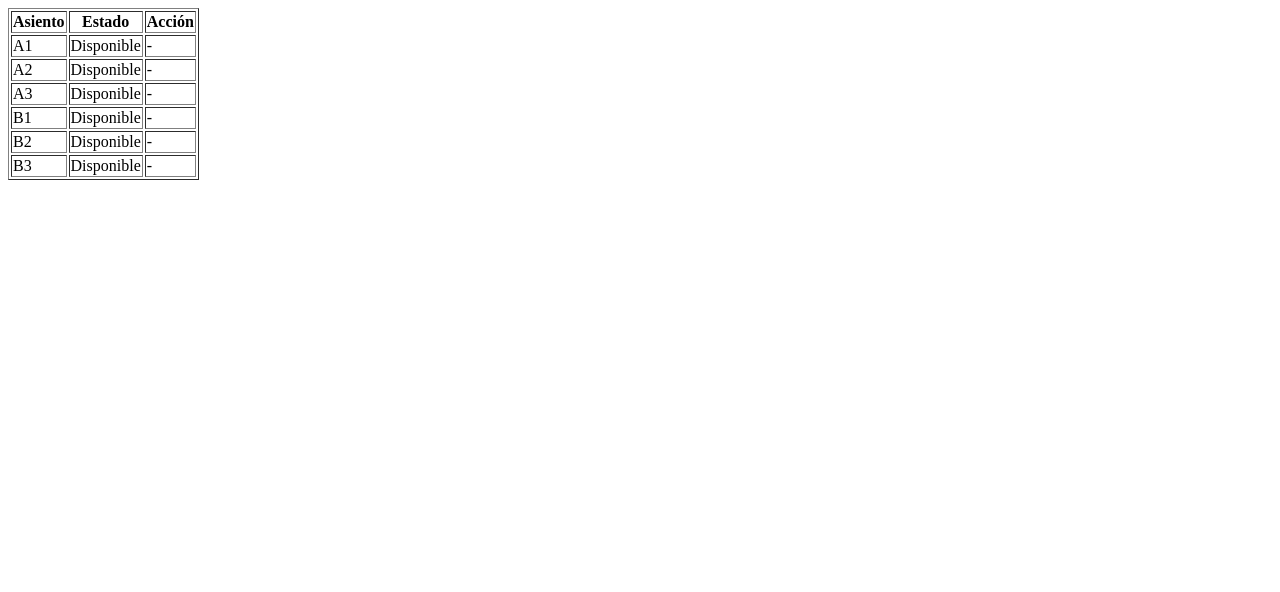
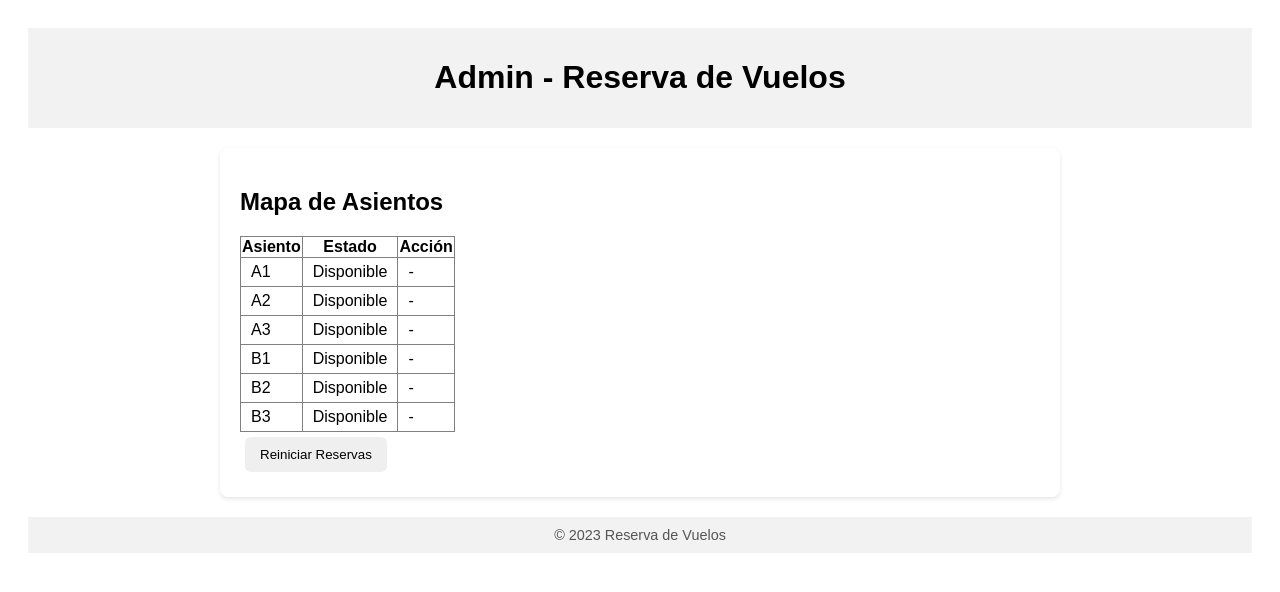
Before and after one commit to AronQuito/reserva_vuelos, a Flask app: page /admin in a window 1280 px wide. Shown: the top 592 px of the page. Run offline with Flask 3, Linux system fonts and the light colour scheme.

Commit message:
modified:   static/style.css 	modified:   templates/admin.html 	modified:   templates/index.html

```diff
--- a/static/style.css
+++ b/static/style.css
@@ -32,3 +32,75 @@ table {
 td {
   padding: 5px 10px;
 }
+
+.container {
+  max-width: 800px;
+  margin: 20px auto;
+  padding: 20px;
+  background-color: #fff;
+  border-radius: 8px;
+  box-shadow: 0 2px 4px rgba(0, 0, 0, 0.1);
+}
+
+.form-group {
+  margin-bottom: 15px;
+}
+
+.form-group label {
+  display: block;
+  margin-bottom: 5px;
+  font-weight: bold;
+}
+
+.form-group input[type="text"] {
+  width: 100%;
+  padding: 8px;
+  border: 1px solid #ccc;
+  border-radius: 4px;
+}
+
+.seat-layout {
+  margin-top: 20px;
+}
+
+.seat-row {
+  display: flex;
+  justify-content: center;
+  margin-bottom: 5px;
+}
+
+.seat {
+  width: 40px;
+  height: 40px;
+  display: flex;
+  align-items: center;
+  justify-content: center;
+  font-size: 0.9em;
+  font-weight: bold;
+}
+
+.seat.available {
+  background-color: lightgreen;
+}
+
+.seat.occupied {
+  background-color: salmon;
+  cursor: not-allowed;
+}
+
+.seat.selected {
+  border: 2px solid black;
+  background-color: yellow;
+}
+
+header, footer {
+  background-color: #f2f2f2;
+  padding: 10px 0;
+  text-align: center;
+}
+
+footer p {
+  margin: 0;
+  font-size: 0.9em;
+  color: #555;
+}
--- a/templates/admin.html
+++ b/templates/admin.html
@@ -1,3 +1,62 @@
+<!DOCTYPE html>
+<html>
+<head>
+  <title>Admin - Reserva de Vuelos</title>
+  <link rel="stylesheet" href="/static/style.css">
+  <meta name="viewport" content="width=device-width, initial-scale=1.0">
+</head>
+<body>
+  <header>
+    <h1>Admin - Reserva de Vuelos</h1>
+  </header>
+
+  <div class="container">
+    <h2>Mapa de Asientos</h2>
+    <div id="mapa"></div>
+    <button onclick="reiniciar()">Reiniciar Reservas</button>
+  </div>
+
+  <footer>
+    <p>&copy; 2023 Reserva de Vuelos</p>
+  </footer>
+
+  <script>
+  function actualizar() {
+    fetch("/consultar")
+      .then(res => res.json())
+      .then(data => {
+        const vuelo = data["vuelo_123"].asientos;
+        let html = '<table><tr><th>Asiento</th><th>Estado</th><th>Acción</th></tr>';
+        for (let asiento in vuelo) {
+          const estado = vuelo[asiento];
+          html += `<tr>
+                     <td>${asiento}</td>
+                     <td>${estado ? estado : "Disponible"}</td>
+                     <td>${estado ? `<button onclick="eliminar('${asiento}')" class="delete-button">❌</button>` : "-"}</td>
+                   </tr>`;
+        }
+        html += '</table>';
+        document.getElementById("mapa").innerHTML = html;
+      });
+  }
+
+  function eliminar(asiento) {
+    fetch("/eliminar", {
+      method: "POST",
+      headers: { 'Content-Type': 'application/x-www-form-urlencoded' },
+      body: `vuelo=vuelo_123&asiento=${asiento}`
+    }).then(actualizar);
+  }
+
+  function reiniciar() {
+    fetch("/reiniciar", { method: "POST" }).then(actualizar);
+  }
+
+  setInterval(actualizar, 3000);
+  actualizar();
+  </script>
+</body>
+</html>
 <div id="mapa"></div>
 
 <script>
```
Also changed, not shown: templates/index.html (+32 -1 lines).
